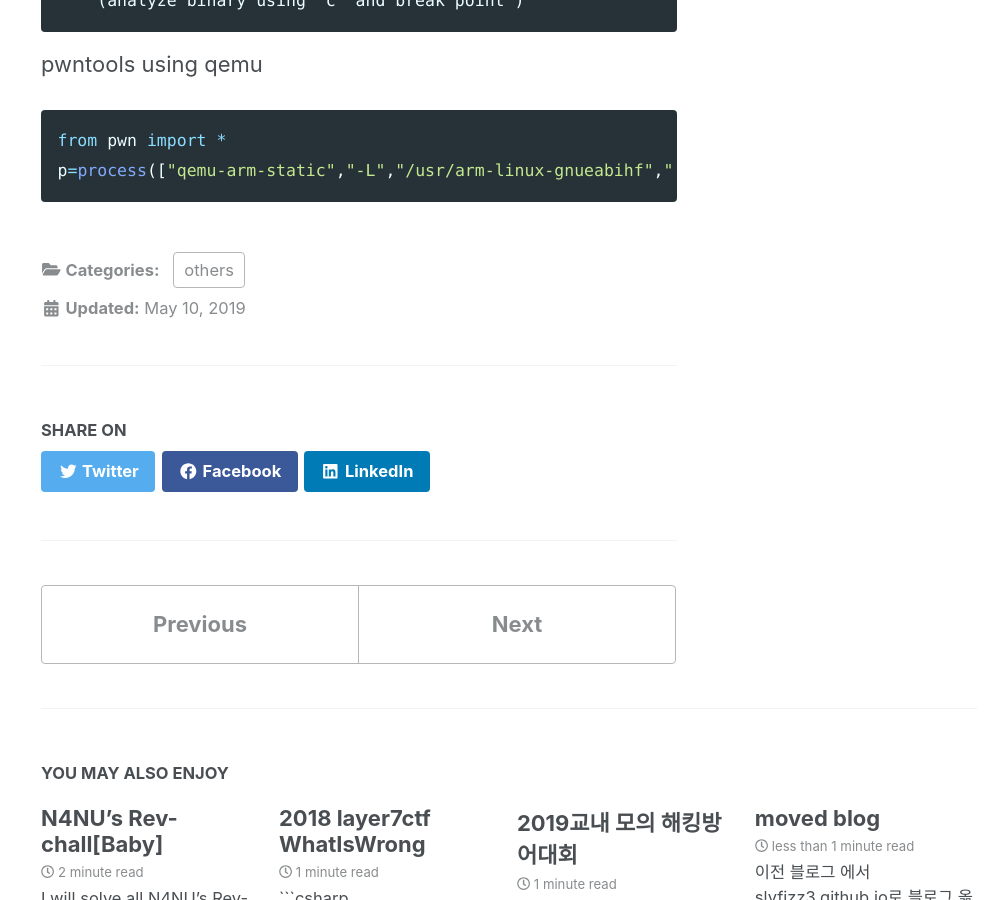
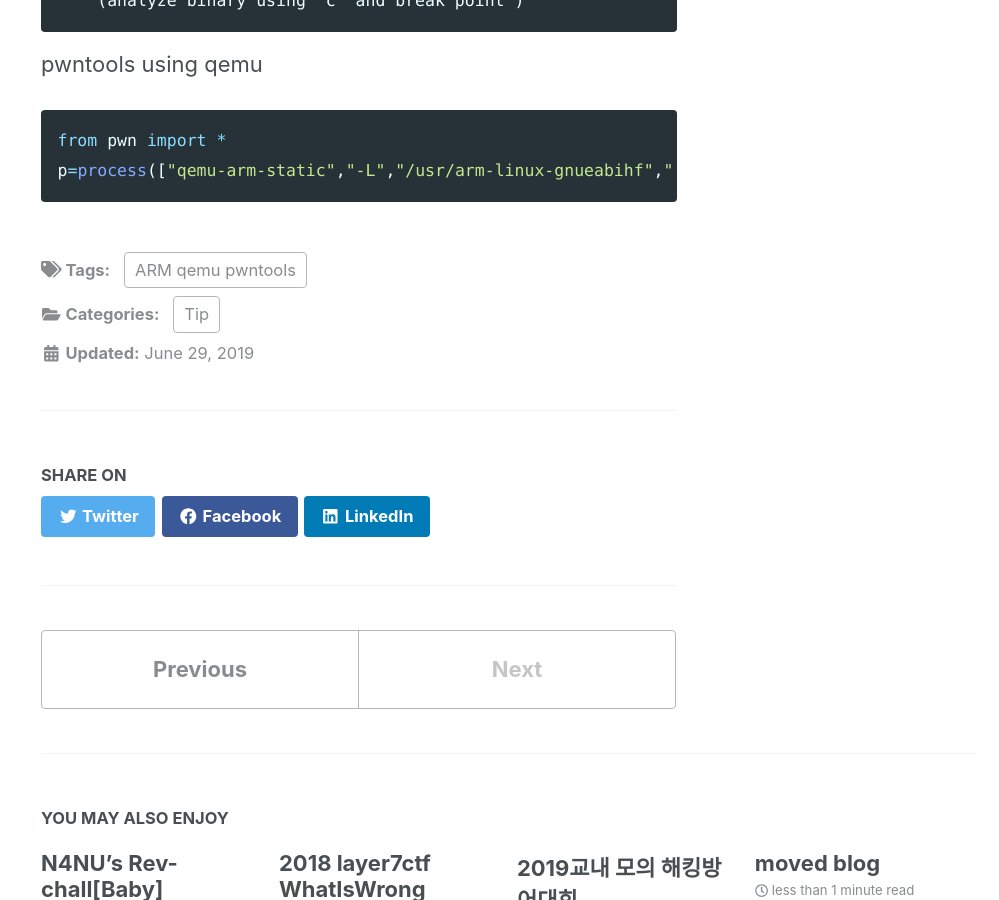
Before and after one commit to slyfizz3/slyfizz3.github.io, a Jekyll site: the page built from _posts/2019-06-29-qemu-arm-static.md, in a window 1280 px wide and 900 px high, scrolled down 1318 px. Shown: the whole window, without its empty margins (281-1280 px from the left). Built offline with Jekyll 4.4.1, drawn with Linux system fonts in a browser that asks for light colours; cached includes are drawn as plain includes; nearby versions of some CDN libraries; some of the changed text lies outside the part shown.

Commit message:
Update and rename 2019-06-29-qemu.md to 2019-06-29-qemu-arm-static.md

```diff
--- a/_posts/2019-06-29-qemu.md
+++ b/_posts/2019-06-29-qemu-arm-static.md
@@ -1,7 +1,8 @@
 ---
-title: "moved blog"
-date: 2019-05-10
-categories: others
+title: "qemu-arm-static"
+date: 2019-06-29
+categories: Tip
+tag : ARM qemu pwntools
 ---
 
 In my Ubuntu, the method of analysis using qemu-static is slightly different from the
```
